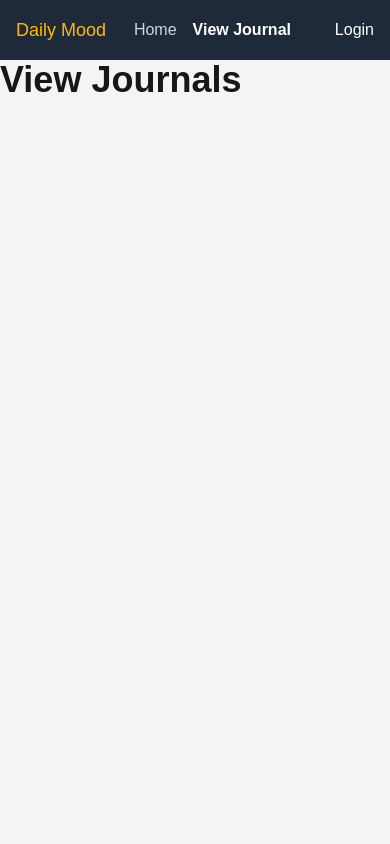
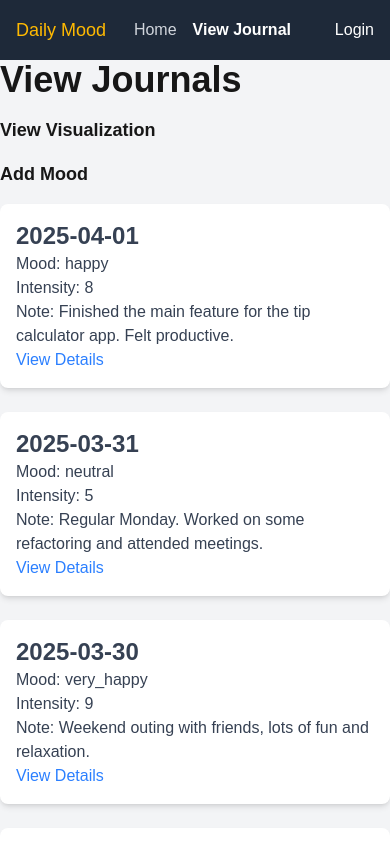
Before and after one commit to lelyu/daily-mood, a Next.js app: page /view in a window 390 px wide. Shown: the top 844 px of the page. Built offline with nearby package versions, Linux system fonts and the light colour scheme.

Commit message:
UI For View Moods

```diff
--- a/lib/mockData.json
+++ b/lib/mockData.json
@@ -1,71 +1,83 @@
 [
     {
+      "id": 1,
       "date": "2025-04-01",
       "mood": "happy",
       "note": "Finished the main feature for the tip calculator app. Felt productive.",
       "intensity": 8
     },
     {
+      "id": 2,
       "date": "2025-03-31",
       "mood": "neutral",
       "note": "Regular Monday. Worked on some refactoring and attended meetings.",
       "intensity": 5
     },
     {
+      "id": 3,
       "date": "2025-03-30",
       "mood": "very_happy",
       "note": "Weekend outing with friends, lots of fun and relaxation.",
       "intensity": 9
     },
     {
+      "id": 4,
       "date": "2025-03-29",
       "mood": "neutral",
       "note": "Quiet Saturday. Did some chores and watched a movie.",
       "intensity": 4
     },
     {
+      "id": 5,
       "date": "2025-03-28",
       "mood": "unhappy",
       "note": "Hit a roadblock with a bug, felt frustrating.",
       "intensity": 6
     },
     {
+      "id": 6,
       "date": "2025-03-27",
       "mood": "happy",
       "note": "Received positive feedback on a design mockup.",
       "intensity": 7
     },
     {
+      "id": 7,
       "date": "2025-03-26",
       "mood": "very_unhappy",
       "note": "Deadline pressure is high. Feeling stressed and overwhelmed.",
       "intensity": 9
     },
     {
+      "id": 8,
       "date": "2025-03-25",
       "mood": "neutral",
       "note": "",
       "intensity": 3
     },
     {
+      "id": 9,
       "date": "2025-03-24",
       "mood": "happy",
       "note": "Productive brainstorming session with the team.",
       "intensity": 7
     },
     {
+      "id": 10,
       "date": "2025-03-23",
       "mood": "very_happy",
       "note": "Celebrated a small personal milestone!",
       "intensity": 10
     },
     {
+      "id": 11,
       "date": "2025-03-22",
       "mood": "unhappy",
       "note": "Didn't sleep well, feeling tired and groggy all day.",
       "intensity": 5
     },
     {
+      "id": 12,
       "date": "2025-03-21",
       "mood": "neutral",
       "note": "Planning for the upcoming week.",
--- a/src/app/view/page.tsx
+++ b/src/app/view/page.tsx
@@ -1,15 +1,50 @@
 import Footer from "../components/Footer";
 import NavBar from "../components/NavBar";
 import Link from "next/link";
+import moodData from "../../../lib/mockData.json"; // Adjust the path as needed
 
 export default function Page() {
   return (
     <>
       <NavBar />
-      <div className="flex justify-items-start min-h-screen bg-gray-100">
+      <div className="flex flex-col justify-items-start min-h-screen bg-gray-100">
         <h1 className="text-4xl font-bold mb-4 dark:text-gray-600">
           View Journals
         </h1>
+        <Link
+          href="/vis"
+          className="block md:hidden text-lg font-bold mb-4 dark:text-gray-600"
+        >
+          View Visualization
+        </Link>
+        <Link
+          href="/create"
+          className="block md:hidden text-lg font-bold mb-4 dark:text-gray-600"
+        >
+          Add Mood
+        </Link>
+
+        <div className="flex flex-col md:flex-row justify-center bg-gray-100 flex-wrap gap-2">
+          {moodData.map((mood) => (
+            <div
+              key={mood.id}
+              className="bg-white shadow-md rounded-lg mb-4 md:basis-1/5 md:box-border md:size-64 p-4 overflow-auto"
+            >
+              <h2 className="text-2xl font-semibold text-gray-700">
+                {mood.date}
+              </h2>
+              <p className="text-gray-700">Mood: {mood.mood}</p>
+              <p className="text-gray-700">Intensity: {mood.intensity}</p>
+              <p className="text-gray-700">Note: {mood.note}</p>
+              <Link
+                href={`/view/${mood.id}`}
+                className="text-blue-500 hover:underline"
+              >
+                View Details
+              </Link>
+            </div>
+          ))}
+        </div>
       </div>
 
       <Footer />
```
